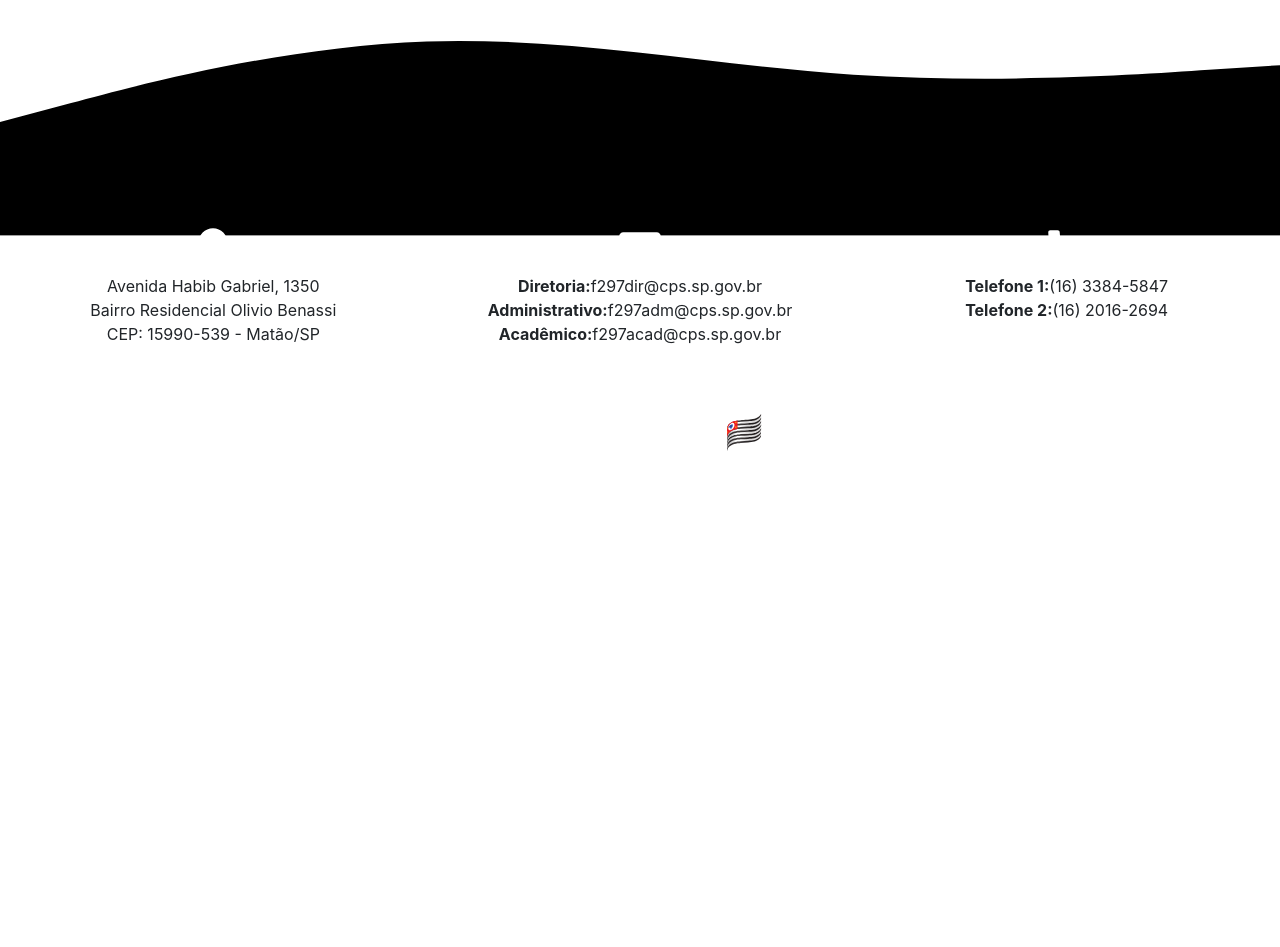
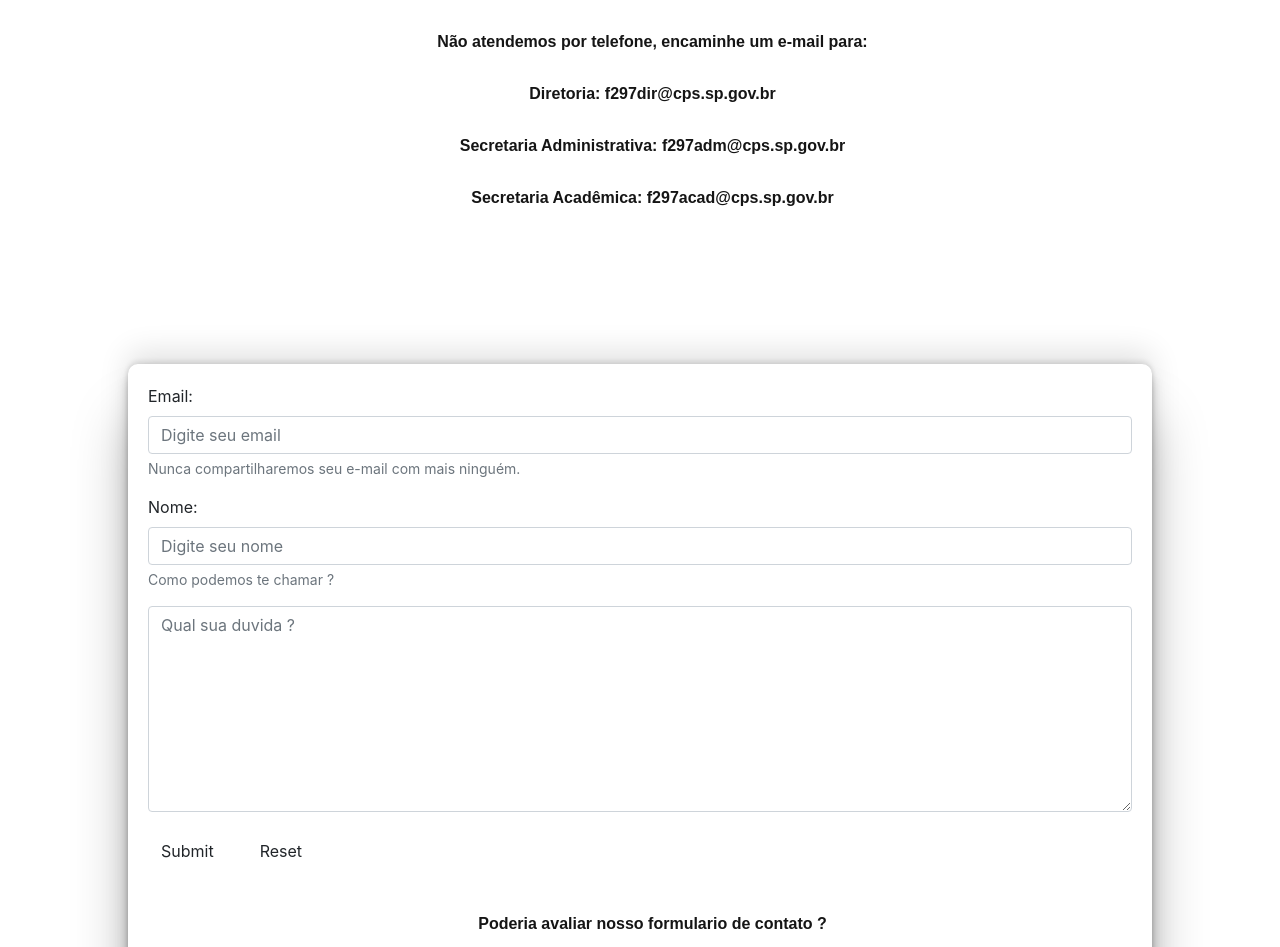
Before and after one commit to MariaClaraGandini/fatec-matao-website, a Nuxt app: page /contact in a window 1280 px wide. Shown: the part 1185-2132 px from the top of the page. Before the commit the page ends 1774 px from the top, so only its background shows below. Built offline with nearby package versions, Linux system fonts and the light colour scheme.

Commit message:
formulario e validações

```diff
--- a/components/Contact.vue
+++ b/components/Contact.vue
@@ -1,44 +1,237 @@
 <script>
-
 export default {
   data() {
     return {
+      emailItems: [
+        {
+          label: "Diretoria:",
+          email: "f297dir@cps.sp.gov.br",
+        },
+        {
+          label: "Secretaria Administrativa:",
+          email: "f297adm@cps.sp.gov.br",
+        },
+        {
+          label: "Secretaria Acadêmica:",
+          email: "f297acad@cps.sp.gov.br",
+        },
+      ],
 
-    }
+      form: {
+        email: "",
+        name: "",
       },
-}
 
+
+
+      methods: {
+        onSubmit(event) {
+          event.preventDefault();
+        },
+
+        onReset(event) {
+          event.preventDefault();
+          this.form.email = "";
+          this.form.name = "";
+        },
+
+        showAlert() {
+          this.dismissCountDown = this.dismissSecs;
+        },
+      },
+    };
+  },
+};
 </script>
 
 <template>
   <main>
     <div>
-            <b-img src="https://jcmatao.com.br/wp-content/uploads/2019/06/Fatec-660x330.jpg" fluid-grow alt="Fluid-grow image"></b-img>
+      <b-img
+        src="https://jcmatao.com.br/wp-content/uploads/2019/06/Fatec-660x330.jpg"
+        fluid-grow
+        alt="Fluid-grow image"
+      ></b-img>
     </div>
-        <h2>Acompanhe a <strong>Fatec Matão:
+    <h2>
+      Acompanhe a
+      <strong
+        >Fatec Matão:
         <a href="https://www.facebook.com/fatecmatao">
-		  	<img src="../static/icons/icons8-facebook.svg" alt="Facebook">
+          <img src="../static/icons/icons8-facebook.svg" alt="Facebook" />
         </a>
         <a href="https://www.instagram.com/fatecmatao/">
-		  	<img src="../static/icons/icons8-instagram.svg" alt="instagram">
+          <img src="../static/icons/icons8-instagram.svg" alt="instagram" />
         </a>
         <a href="https://www.youtube.com/channel/UCm7alSqweOyoJ67G1eM8f0A">
-		  	<img src="../static/icons/icons8-reproduzir-youtube.svg" alt="YouTube">
+          <img
+            src="../static/icons/icons8-reproduzir-youtube.svg"
+            alt="YouTube"
+          />
         </a>
       </strong>
     </h2>
+    <hr />
+    <div class="avisos">
+      <div class="textAvisos">
+        <p class="p1">Devido a pendemia estamos em teletrabalho</p>
+        <p class="p1">Não atendemos por telefone, encaminhe um e-mail para:</p>
+        <p class="p3" v-for="email in emailItems" :key="email">
+          {{ email.label }} {{ email.email }}
+        </p>
+      </div>
+    </div>
+    <hr />
+
+    <!-- Form -->
+
+    <div class="container-form">
+      <b-form @submit="onSubmit" @reset="onReset">
+        <b-form-group
+          id="input-group-1"
+          label="Email:"
+          label-for="input-1"
+          description="Nunca compartilharemos seu e-mail com mais ninguém."
+        >
+          <b-form-input
+            id="input-1"
+            v-model="a"
+            type="email"
+            placeholder="Digite seu email"
+            required
+          ></b-form-input>
+        </b-form-group>
+
+        <b-form-group
+          id="input-group-2"
+          label="Nome:"
+          label-for="input-2"
+          description="Como podemos te chamar ?"
+        >
+          <b-form-input
+            id="input-2"
+            v-model="a"
+            placeholder="Digite seu nome"
+            required
+          ></b-form-input>
+        </b-form-group>
+
+        <b-form-textarea
+          id="textarea-rows"
+          placeholder="Qual sua duvida ?"
+          rows="8"
+          required
+          validated=true
+        ></b-form-textarea>
+        <b-button type="submit" variant="outline-danger" class="button-submit"
+          >Submit</b-button
+        >
+        <b-button type="reset" variant="outline-dark" class="button-reset"
+          >Reset</b-button
+        >
+        <!-- <b-alert variant="success" show>Success Alert</b-alert> -->
+
+        <div class="avalicao">
+          <p>Poderia avaliar nosso formulario de contato ?</p>
+          <div>
+            <b-form-rating v-model="value" class="avaliacao"></b-form-rating>
+          </div>
+        </div>
+      </b-form>
+    </div>
   </main>
 </template>
 
 <style scoped>
-
-  h2{
+h2 {
   margin-top: 15px;
   text-align: center;
 }
 
-  strong{
+strong {
   color: var(--secondary-color);
 }
 
+hr {
+  border: 0;
+  height: 2px;
+  background-image: linear-gradient(
+    to right,
+    transparent,
+    var(--secondary-color),
+    transparent
+  );
+}
+
+.avisos {
+  /* background-color: var(--secondary-color); */
+  color: black;
+  width: 100%;
+  height: 280px;
+  text-align: center;
+}
+
+.p1 {
+  margin-left: 25px;
+  padding-top: 12px;
+  font-family: "Poppins", sans-serif;
+  color: #151515;
+  font-weight: 700;
+}
+
+.p2 {
+  margin-left: 25px;
+  font-family: "Poppins", sans-serif;
+  padding-top: 12px;
+}
+
+.p3 {
+  margin-left: 25px;
+  font-family: "Poppins", sans-serif;
+  padding-top: 12px;
+  font-weight: 700;
+  color: #151515;
+}
+
+.container-form {
+  border-radius: 10px;
+  padding: 20px;
+  background-color: var(--gray-color);
+  margin: 0 auto;
+  margin-top: 100px;
+  width: 80%;
+  height: 720px;
+  box-shadow: rgba(0, 0, 0, 0.25) 0px 54px 55px,
+    rgba(0, 0, 0, 0.12) 0px -12px 30px, rgba(0, 0, 0, 0.12) 0px 4px 6px,
+    rgba(0, 0, 0, 0.17) 0px 12px 13px, rgba(0, 0, 0, 0.09) 0px -3px 5px;
+}
+
+.button-submit {
+  margin-top: 20px;
+  margin-right: 20px;
+  background-color: var(--secondary-color);
+  color: var(--white-color);
+  border-color: transparent;
+}
+
+.button-reset {
+  margin-top: 20px;
+  margin-right: 20px;
+  background-color: var(--black-200-color);
+  color: var(--white-color);
+  border-color: transparent;
+}
+
+.avalicao {
+  text-align: center;
+  margin-top: 30px;
+}
+
+.avalicao p{
+  margin-left: 25px;
+  padding-top: 12px;
+  font-family: "Poppins", sans-serif;
+  color: #151515;
+  font-weight: 700;
+}
 </style>
--- a/package.json
+++ b/package.json
@@ -13,7 +13,8 @@
     "bootstrap-vue": "^2.21.2",
     "core-js": "^3.15.1",
     "jquery": "^3.6.0",
-    "nuxt": "^2.15.8"
+    "nuxt": "^2.15.8",
+    "sweetalert2": "^11.1.5"
   },
   "devDependencies": {}
 }
```
Also changed, not shown: 1 other file (tests, documents, lock files or other folders). Lines whose indentation alone changed are shown as unchanged.
